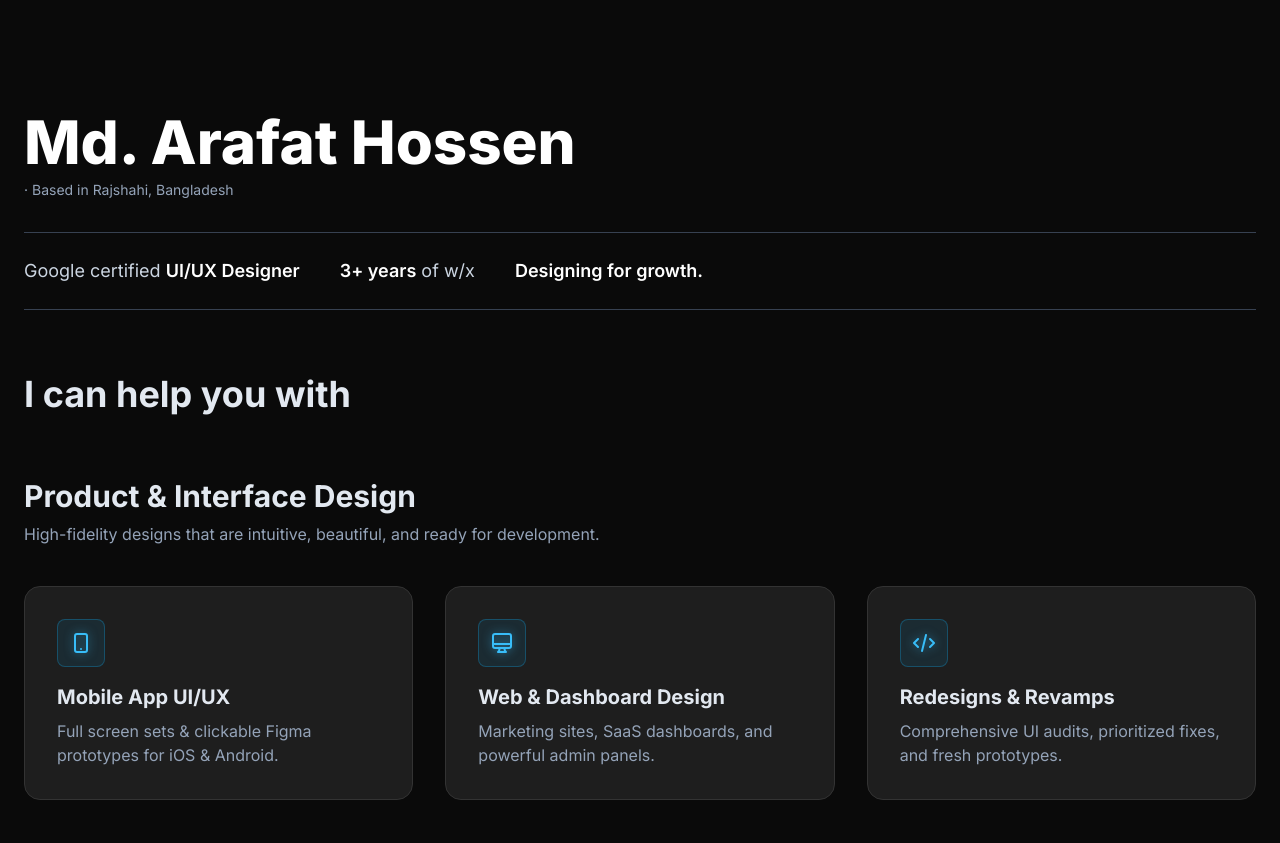
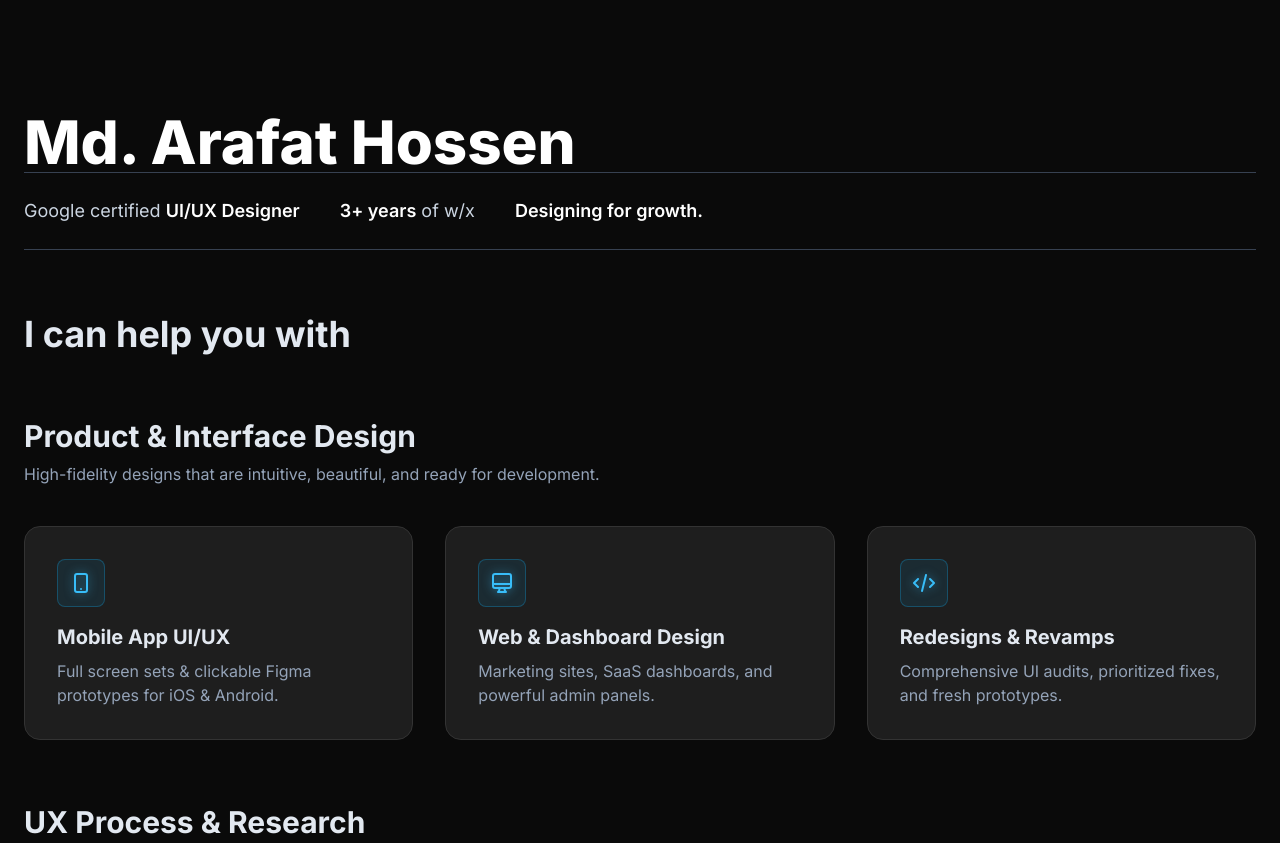
Before and after one commit to 47xDesigning/Arafat-Skill-Set-, a plain HTML site: page index.htm in a window 1280 px wide. Shown: the top 843 px of the page. Drawn offline with nearby package versions, Linux system fonts and the light colour scheme.

Commit message:
Update index.htm

```diff
--- a/index.htm
+++ b/index.htm
@@ -39,8 +39,6 @@
         <!-- Intro Section -->
         <section class="container mx-auto px-6 mb-16">
             <h1 class="text-4xl md:text-6xl font-extrabold leading-tight text-white">Md. Arafat Hossen</h1>
-            <p class="text-sm text-slate-400 mt-2 mb-8">· Based in Rajshahi, Bangladesh</p>
-
             <div class="border-t border-b border-gray-700 py-6 mb-16 flex flex-wrap gap-x-10 gap-y-4 text-slate-300">
                 <p class="text-lg">Google certified <span class="font-semibold text-white">UI/UX Designer</span></p>
                 <p class="text-lg"><span class="font-semibold text-white">3+ years</span> of w/x</p>
```
